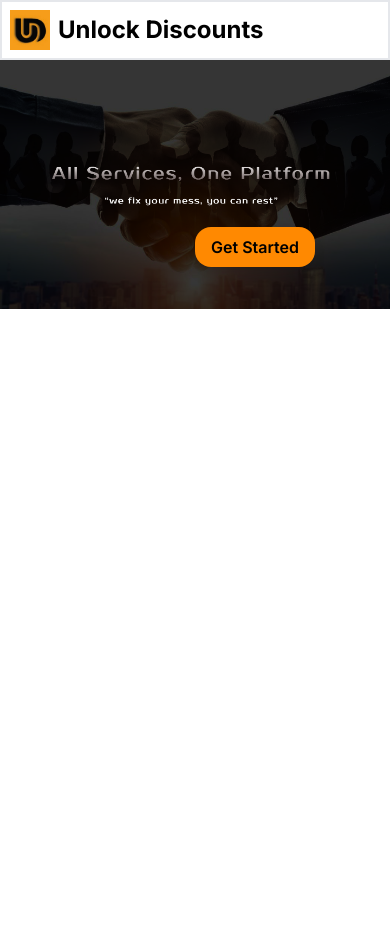
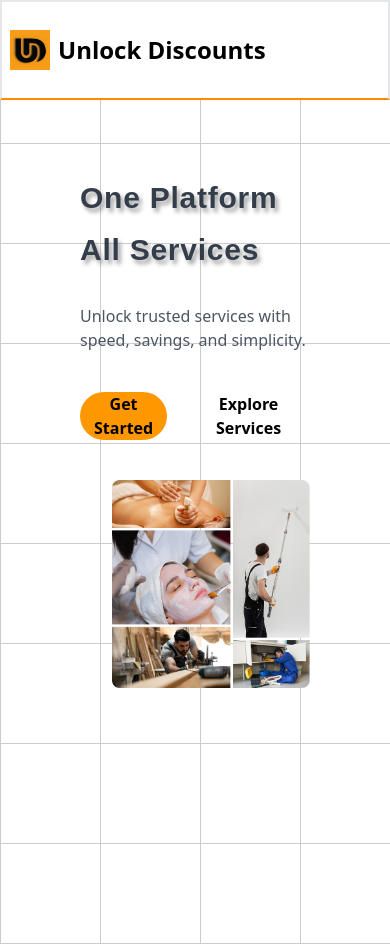
Before and after one commit to garimatiwari2004/design, a React (Create React App) app: page / in a window 390 px wide. Before the commit the page ends 844 px from the top, so only its background shows below. Built offline with nearby package versions, Linux system fonts and the light colour scheme.

Commit message:
Refactor code structure for improved readability and maintainability

```diff
--- a/src/components/hero.jsx
+++ b/src/components/hero.jsx
@@ -1,5 +1,5 @@
 import { useNavigate } from "react-router-dom";
-import hero from "../assets/hero.png";
+import imgcollage from "../assets/imgcollage.png";
 import "../index.css";
 
 const Hero = () => {
@@ -10,20 +10,31 @@ const Hero = () => {
   };
 
   return (
-    <div className="relative w-full">
-      <img
-        src={hero}
-        alt="Hero Background"
-        className="object-contain w-full h-auto max-h-screen md:object-cover"
-      />
-      <button
-        onClick={handleClick}
-        href="/login"
-        type="submit"
-        className="absolute bottom-8 left-1/2 transform -translate-x-1/2 bg-[#ff8901] px-4 py-2 rounded-2xl text-black font-semibold hover:bg-yellow-600 transition-colors duration-300 shadow-lg animate-bounce"
-      >
-        Get Started
-      </button>
+    <div className="pt-10  heroclass w-full min-h-screen">
+
+      <div className="flex w-full justify-center gap-10 space-x-8  px-20 py-10 flex-wrap">
+      <div className="flex flex-col  " >
+        <div className="flex flex-col  space-y-4 ">
+          <h1 className="md:text-8xl text-3xl sm:text-5xl  text-gray-800 font-extrabold font-poppins tracking-wide opacity-90" style={{ textShadow: "3px 4px 4px rgba(128,128,128,0.8)" }}>One Platform</h1>
+          <h1  className="md:text-8xl text-3xl sm:text-5xl  text-gray-800 font-extrabold font-poppins tracking-wide opacity-90 " style={{ textShadow: "3px 4px 4px rgba(128,128,128,0.8)" }}>All Services</h1>
+        </div>
+        <div>
+          <p className="text-gray-600 text-semibold mt-9 md:text-xl sm:text-md">
+            Unlock trusted services with speed, savings, and simplicity.
+          </p>
+        </div>
+        <div className="flex gap-5 mt-10">
+          <button className="bg-[#FF9800] md:px-8 md:py-2 sm:p-2 rounded-3xl md:text-2xl sm:lg  font-semibold hover:bg-white hover:border hover:border-[#FF8900] " onClick={handleClick}>Get Started</button>
+          <button className=" border-[#FF9800] md:px-8 md:py-2 sm:p-2 rounded-3xl md:text-2xl sm:lg font-semibold hover:border hover:border-[#FF9800]">Explore Services</button>
+        </div>
+
+      </div>
+      <div className="">
+        <img src={imgcollage} alt="img-collage" className=""/>
+
+
+      </div>
+      </div>
     </div>
   );
 };
--- a/src/components/login.jsx
+++ b/src/components/login.jsx
@@ -14,9 +14,10 @@ const Login = () => {
     }
   };
   return (
-    <div className=" h-screen mt-20">
+    <div className=" flex w-full justify-center items-center mt-10">
+      <div className=" bg-pink-50 p-10">
       <div className="flex flex-col items-center gap-4">
-        <h1 className="text-4xl font-bold">Choose Your Role</h1>
+        <h1 className="text-5xl font-bold">Choose Your Role</h1>
         <p className="text-gray-600">
           Are you looking for services or offering them
         </p>
@@ -28,10 +29,11 @@ const Login = () => {
         </button>
         <button
           onClick={() => handleRoleSelection("serviceProvider")}
-          className="bg-[#ff8901] rounded-3xl p-2"
+          className="bg-[#ff8901] rounded-3xl px-6 py-2"
         >
           I am a service provider
         </button>
+      </div>
       </div>
     </div>
   );
--- a/src/components/navbar.jsx
+++ b/src/components/navbar.jsx
@@ -3,7 +3,7 @@ import  '../index.css';
 
 const Navbar = () => {
   return (
-    <div className='flex justify-between p-2 border-2' >
+    <div className=' bg-white  w-full h-[100px] flex justify-between p-2 border-2 border-b-[#FF8900]' >
         <div className=' flex items-center gap-2 '>
             <img src={unlockdiscounts} alt="logo" className='h-10 w-10'></img>
             <h1 className='text-2xl font-bold'>Unlock Discounts</h1>
--- a/src/components/serviceForm.jsx
+++ b/src/components/serviceForm.jsx
@@ -82,7 +82,7 @@ const Form = () => {
           onChange={(e) => setBusinessname(e.target.value)}
           type="text"
           placeholder="Enter your business name"
-          className="w-full border border-gray-300 rounded-md p-4"
+          className="w-full border border-gray-300 rounded-md p-4  bg-gray-200"
         />
         {errors.buisnessname && (
           <p className="text-red-500 text-sm">{errors.buisnessname}</p>
@@ -99,7 +99,7 @@ const Form = () => {
           type="text"
           onChange={(e) => setOwnername(e.target.value)}
           placeholder="Enter your full name"
-          className="w-full border border-gray-300 rounded-md p-4"
+          className="w-full border border-gray-300 rounded-md p-4  bg-gray-200"
         />
         {errors.ownername && (
           <p className="text-red-500 text-sm">{errors.ownername}</p>
@@ -117,7 +117,7 @@ const Form = () => {
             type="tel"
             onChange={(e) => setPhone(e.target.value)}
             placeholder="Enter your phone number"
-            className="w-full p-4 border border-gray-300 rounded-md"
+            className="w-full p-4 border border-gray-300 rounded-md  bg-gray-200"
           />
           {errors.phone && (
             <p className="text-red-500 text-sm">{errors.phone}</p>
@@ -133,7 +133,7 @@ const Form = () => {
             onChange={(e) => setEmail(e.target.value)}
             type="email"
             placeholder="your@gmail.com"
-            className="w-full p-4 border border-gray-300 rounded-md"
+            className="w-full p-4 border border-gray-300 rounded-md  bg-gray-200"
           />
           {errors.email && (
             <p className="text-red-500 text-sm">{errors.email}</p>
@@ -150,7 +150,7 @@ const Form = () => {
         <textarea
           onChange={(e) => setAddress(e.target.value)}
           placeholder="Enter your business address"
-          className="w-full p-4 border border-gray-300 rounded-md"
+          className="w-full p-4 border border-gray-300 rounded-md  bg-gray-200"
         />
         {errors.address && (
           <p className="text-red-500 text-sm">{errors.address}</p>
@@ -165,7 +165,7 @@ const Form = () => {
         </div>
         <input
           type="file"
-          className="p-4 w-full border border-gray-300 rounded-md"
+          className="p-4 w-full border border-gray-300 rounded-md  bg-gray-200"
           required
         />
       </div>
@@ -180,7 +180,7 @@ const Form = () => {
           <select
             onChange={(e) => setServiceCateogry(e.target.value)}
             ref={ref}
-            className="w-full p-4 border border-gray-300 rounded-md"
+            className="w-full p-4 border border-gray-300 rounded-md  bg-gray-200"
           >
             <option value="">Select a category</option>
             <option value="a">A</option>
@@ -199,7 +199,7 @@ const Form = () => {
           <select
             onChange={(e) => setSubCategory(e.target.value)}
             ref={ref}
-            className="w-full p-4 border border-gray-300 rounded-md"
+            className="w-full p-4 border border-gray-300 rounded-md  bg-gray-200"
           >
             <option value="">Select a sub category</option>
             <option value="a">A</option>
@@ -224,13 +224,13 @@ const Form = () => {
             onChange={(e) => setserviceOffered(e.target.value)}
             type="text"
             placeholder="Service offered"
-            className="w-[60%] p-4 border border-gray-400 rounded-md"
+            className="w-[60%] p-4 border border-gray-400 rounded-md  bg-gray-200"
           />
           <input
             type="text"
             onChange={(e) => setpricing(e.target.value)}
             placeholder="Enter pricing"
-            className="w-[40%] p-4 border border-gray-400 rounded-md"
+            className="w-[40%] p-4 border border-gray-400 rounded-md  bg-gray-200"
           />
         </div>
         {errors.serviceOffered && (
@@ -249,7 +249,7 @@ const Form = () => {
         </div>
         <input
           type="file"
-          className="w-full p-4 border border-gray-400 rounded-md"
+          className="w-full p-4 border border-gray-400 rounded-md  bg-gray-200"
           required
         />
       </div>
@@ -264,7 +264,7 @@ const Form = () => {
         </div>
         <input
           type="file"
-          className="w-full p-4 border border-gray-400 rounded-md"
+          className="w-full p-4 border border-gray-400 rounded-md  bg-gray-200"
           required
         />
 
@@ -280,7 +280,7 @@ const Form = () => {
           placeholder="Enter emergency contact number"
           onChange={(e) => setemergencycontact(e.target.value)}
           type="text"
-          className="w-full p-4 border border-gray-400 rounded-md"
+          className="w-full p-4 border border-gray-400 rounded-md  bg-gray-200"
         />
         {errors.emergencycontact && (
           <p className="text-red-500 text-sm">{errors.emergencycontact}</p>
@@ -293,7 +293,7 @@ const Form = () => {
           <input
             type="checkbox"
             checked={isChecked}
-            className="accent-blue-500 w-5 h-5 rounded focus:ring-2 focus:ring-blue-300"
+            className="accent-blue-500 w-5 h-5 rounded focus:ring-2 focus:ring-blue-300 bg-gray-400  bg-gray-200"
             onChange={(e) => setIsChecked(e.target.checked)}
           />{" "}
           <label className="text-gray-700">
--- a/src/components/success.jsx
+++ b/src/components/success.jsx
@@ -1,18 +1,38 @@
 import { useNavigate } from "react-router-dom";
+import vectorimg from "../assets/vectorimg.png";
 
-const Success=()=>{
-    const handleSubmit=()=>{
-        navigate("/allservices");
-
-    }
-    const navigate=useNavigate();
-    return(
-        <div className="m-8 flex flex-col justify-center items-center ">
-        <h1 className=" text-center text-4xl font-semibold">Welcome to UnlockDiscounts!</h1>
-        <p className="text-gray-600 text-center">Your account has been created. You can now start offering services</p>
-        <button type="submit" onClick={handleSubmit} className="mt-8 text-sm text-black font-light text-center bg-[#ff8901] rounded-xl p-2">Get Started</button>
-        </div>
-    );
-}
+const Success = () => {
+  const handleSubmit = () => {
+    navigate("/allservices");
+  };
+  const navigate = useNavigate();
+  return (
+    <div
+      className=" flex items-center justify-center "
+      style={{
+        backgroundImage: `url(${vectorimg})`,
+        backgroundSize: "cover",
+        backgroundPosition: "center",
+        minHeight: "100vh",
+      }}
+    >
+      <div className=" flex flex-col justify-center items-center bg-white w-1/2  m-auto p-5  rounded-lg shadow-lg ">
+        <h1 className=" text-center text-3xl font-medium font-poppins mt-10">
+          Your Verification is in progress
+        </h1>
+        <h1 className="text-center text-3xl font-medium font-poppins">
+          You will receive an update within 24 hours
+        </h1>
+        <button
+          type="submit"
+          onClick={handleSubmit}
+          className="mt-8 text-sm text-black font-semibold text-center bg-[#ff8901] rounded-xl p-2 mb-10"
+        >
+          Explore Services
+        </button>
+      </div>
+    </div>
+  );
+};
 
 export default Success;
--- a/src/index.css
+++ b/src/index.css
@@ -4,3 +4,11 @@
 @tailwind utilities;
 
 @import "@fontsource/inter/index.css";
+/* @import "@fontsource/poppins/index.css"; */
+
+
+.heroclass {
+  background-image:
+  repeating-linear-gradient(0deg, #ccc 0 1px, transparent 1px 100px),
+  repeating-linear-gradient(90deg, #ccc 0 1px, transparent 1px 100px);
+}
--- a/tailwind.config.js
+++ b/tailwind.config.js
@@ -4,7 +4,7 @@ module.exports = {
   theme: {
     extend: {
       fontFamily: {
-        sans: ['Inter', 'sans-serif'],
+        poppins: ['Poppins', 'sans-serif'],
       },
     },
   },
```
Also changed, not shown: src/assets/imgcollage.png (added), src/assets/vectorimg.png (added).
